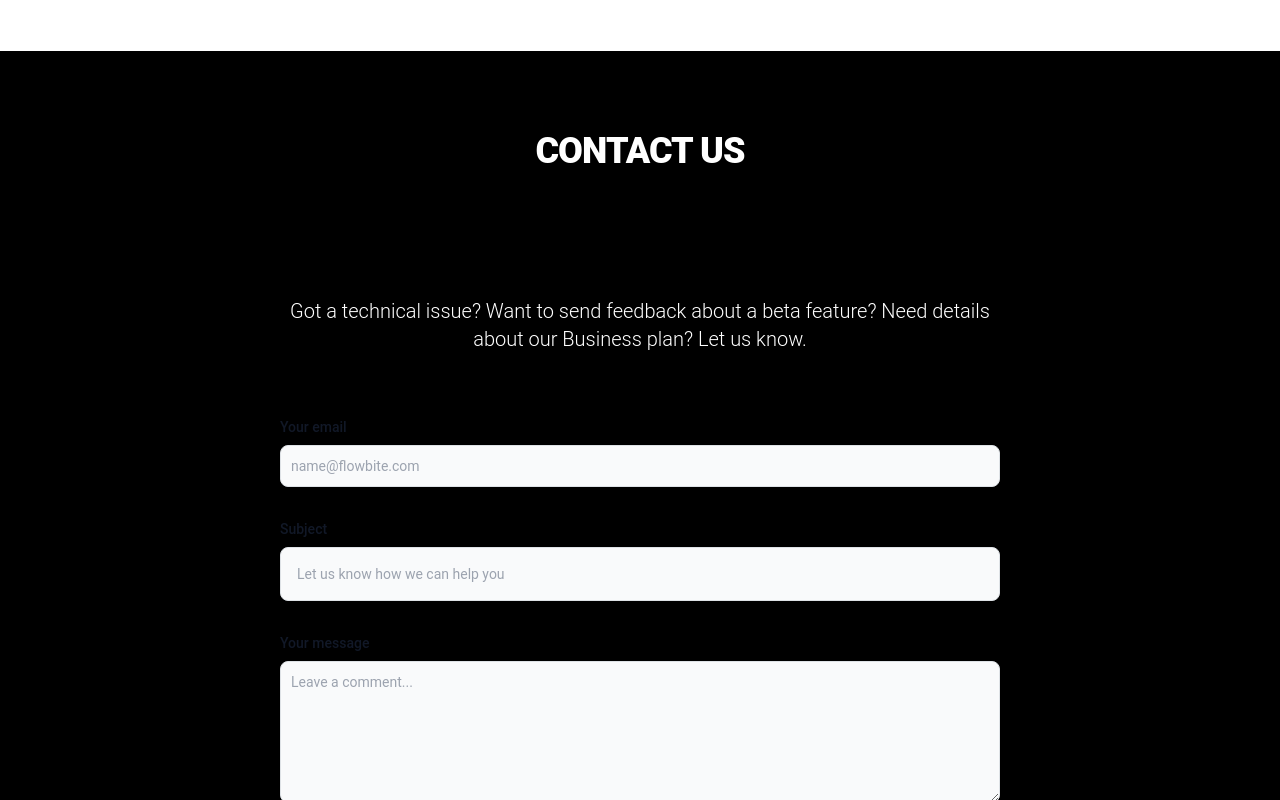
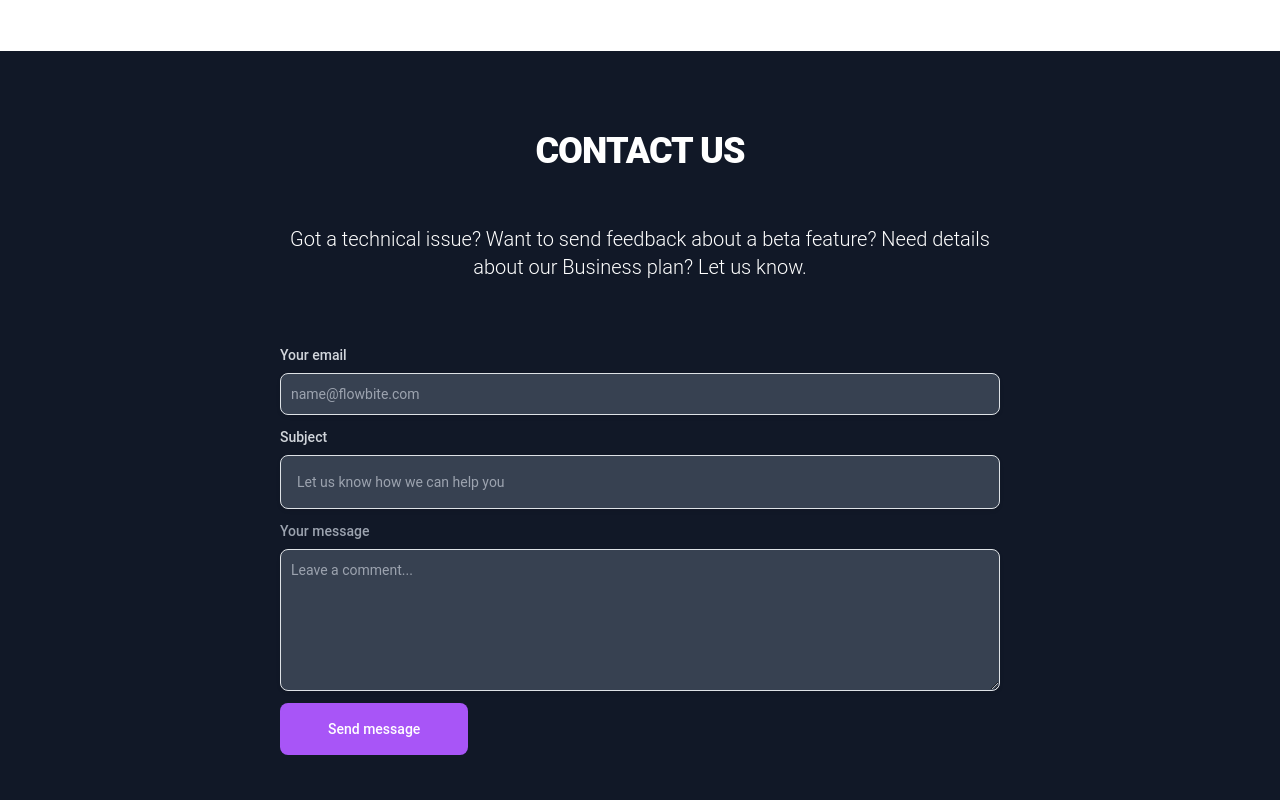
Before and after one commit to oslim4321/Adam-s-Video-Editor-Portfolio-, a Next.js app: page / in a window 1280 px wide. Shown: the part 4760-5560 px from the top of the page. Built offline with nearby package versions, Linux system fonts and the light colour scheme.

Commit message:
added form

```diff
--- a/src/components/ContactUs.js
+++ b/src/components/ContactUs.js
@@ -2,33 +2,30 @@ import Link from "next/link";
 
 const ContactUs = () => {
   return (
-    <div className="bg-black h-full py-20 flexCenter">
-      <div className="flex container flex-col gap-y-6">
-        <h1 className=" mb-2 text-4xl tracking-tight font-extrabold text-center text-white">
+    <div className="bg-gray-900 h-full py-20 flexCenter">
+      <div className="flex container flex-col gap-y-4">
+        <h1 className=" text-4xl tracking-tight font-extrabold text-center text-white">
           CONTACT US
         </h1>
 
-        <section className=" dark:bg-gray-900">
-          <div className="py-8 lg:py-16 px-4 mx-auto max-w-screen-md">
-            {/* <h2 className="mb-4 text-4xl tracking-tight font-extrabold text-center text-gray-900 dark:text-white">
-              Contact Us
-            </h2> */}
+        <section className=" ">
+          <div className="px-4 mx-auto max-w-screen-md">
             <p className="mb-8 lg:mb-16 font-light text-center text-white sm:text-xl">
               Got a technical issue? Want to send feedback about a beta feature?
               Need details about our Business plan? Let us know.
             </p>
-            <form action="#" className="space-y-8">
+            <form action="#" className="space-y-3">
               <div>
                 <label
                   for="email"
-                  className="block mb-2 text-sm font-medium text-gray-900 dark:text-gray-300"
+                  className="block mb-2 text-sm font-medium  text-gray-300"
                 >
                   Your email
                 </label>
                 <input
                   type="email"
                   id="email"
-                  className="shadow-sm bg-gray-50 border border-gray-300 text-gray-900 text-sm rounded-lg focus:ring-primary-500 focus:border-primary-500 block w-full p-2.5 dark:bg-gray-700 dark:border-gray-600 dark:placeholder-gray-400 dark:text-white dark:focus:ring-primary-500 dark:focus:border-primary-500 dark:shadow-sm-light"
+                  className="shadow-sm border  text-sm rounded-lg focus:ring-primary-500 focus:border-primary-500 block w-full p-2.5 bg-gray-700 border-gray-600 placeholder-gray-400 text-white focus:ring-primary-500 focus:border-primary-500 shadow-sm-light"
                   placeholder="name@flowbite.com"
                   required
                 />
@@ -36,14 +33,14 @@ const ContactUs = () => {
               <div>
                 <label
                   for="subject"
-                  className="block mb-2 text-sm font-medium text-gray-900 dark:text-gray-300"
+                  className="block mb-2 text-sm font-medium  text-gray-300"
                 >
                   Subject
                 </label>
                 <input
                   type="text"
                   id="subject"
-                  className="block p-3 w-full text-sm text-gray-900 bg-gray-50 rounded-lg border border-gray-300 shadow-sm focus:ring-primary-500 focus:border-primary-500 dark:bg-gray-700 dark:border-gray-600 dark:placeholder-gray-400 dark:text-white dark:focus:ring-primary-500 dark:focus:border-primary-500 dark:shadow-sm-light"
+                  className="block p-3 w-full text-sm  rounded-lg border shadow-sm focus:ring-primary-500 focus:border-primary-500 bg-gray-700 border-gray-600 placeholder-gray-400 text-white focus:ring-primary-500 focus:border-primary-500 shadow-sm-light"
                   placeholder="Let us know how we can help you"
                   required
                 />
@@ -51,20 +48,20 @@ const ContactUs = () => {
               <div className="sm:col-span-2">
                 <label
                   for="message"
-                  className="block mb-2 text-sm font-medium text-gray-900 dark:text-gray-400"
+                  className="block mb-2 text-sm font-medium  text-gray-400"
                 >
                   Your message
                 </label>
                 <textarea
                   id="message"
                   rows="6"
-                  className="block p-2.5 w-full text-sm text-gray-900 bg-gray-50 rounded-lg shadow-sm border border-gray-300 focus:ring-primary-500 focus:border-primary-500 dark:bg-gray-700 dark:border-gray-600 dark:placeholder-gray-400 dark:text-white dark:focus:ring-primary-500 dark:focus:border-primary-500"
+                  className="block p-2.5 w-full text-sm  rounded-lg shadow-sm border focus:ring-primary-500 focus:border-primary-500 bg-gray-700 border-gray-600 placeholder-gray-400 text-white focus:ring-primary-500 focus:border-primary-500"
                   placeholder="Leave a comment..."
                 ></textarea>
               </div>
               <button
                 type="submit"
-                className="py-3 px-5 text-sm bg-purple-500 font-medium text-center text-white rounded-lg bg-primary-700 sm:w-fit hover:bg-primary-800 focus:ring-4 focus:outline-none focus:ring-primary-300 dark:bg-primary-600 dark:hover:bg-primary-700 dark:focus:ring-primary-800"
+                className="py-3 px-5 text-sm bg-purple-500 font-medium text-center text-white rounded-lg bg-primary-700 sm:w-fit hover:bg-primary-800 focus:ring-4 focus:outline-none focus:ring-primary-300 bg-primary-600 hover:bg-primary-700 focus:ring-primary-800"
               >
                 Send message
               </button>
```
